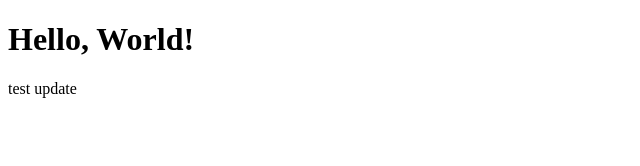
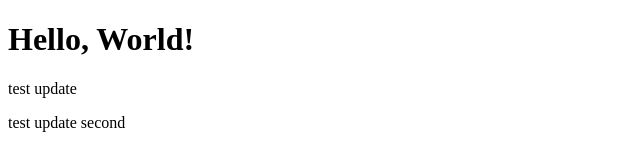
Before and after one commit to asrockrx6600/teste, a plain HTML site: page index.html in a window 1280 px wide. Shown: the whole page, without its empty margins (0-640 px from the left). Drawn offline with Linux system fonts and the light colour scheme.

Commit message:
second update

```diff
--- a/index.html
+++ b/index.html
@@ -8,5 +8,6 @@
 <body>
     <h1>Hello, World!</h1>
     <p>test update</p>
+    <p>test update second</p>
 </body>
 </html>
```
